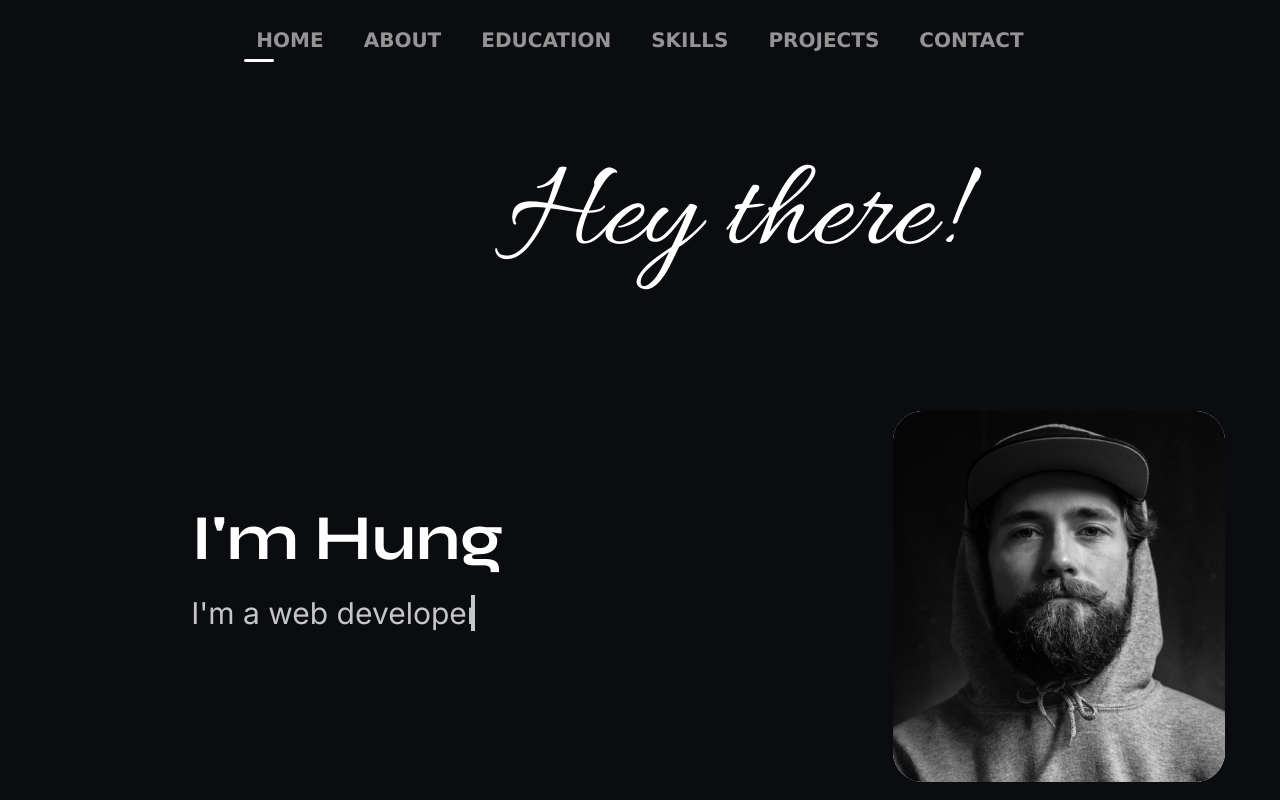
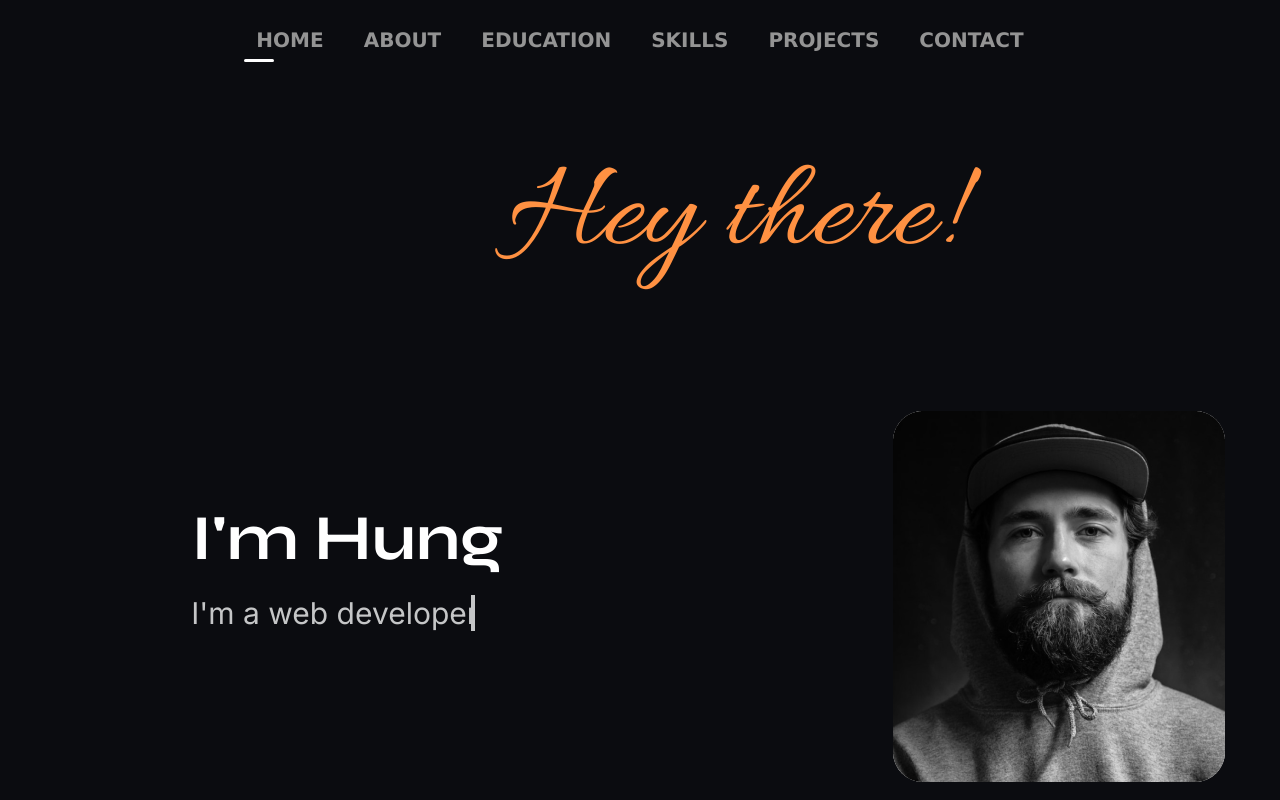
Before and after one commit to NguyenHungGoBRRRRRRR/portfoliov2, a plain HTML site: page index.html in a window 1280 px wide. Shown: the top 800 px of the page. Drawn offline with Linux system fonts and the light colour scheme.

Commit message:
khoi tao ung dung

```diff
--- a/style.css
+++ b/style.css
@@ -174,7 +174,7 @@ nav a:nth-child(6):hover ~ #indicator {
 .container h1 {
   font-family: Allura;
   font-weight: 100;
-  color: #ffffff;
+  color: #ff9142;
   font-size: 128px;
 }
 
```
